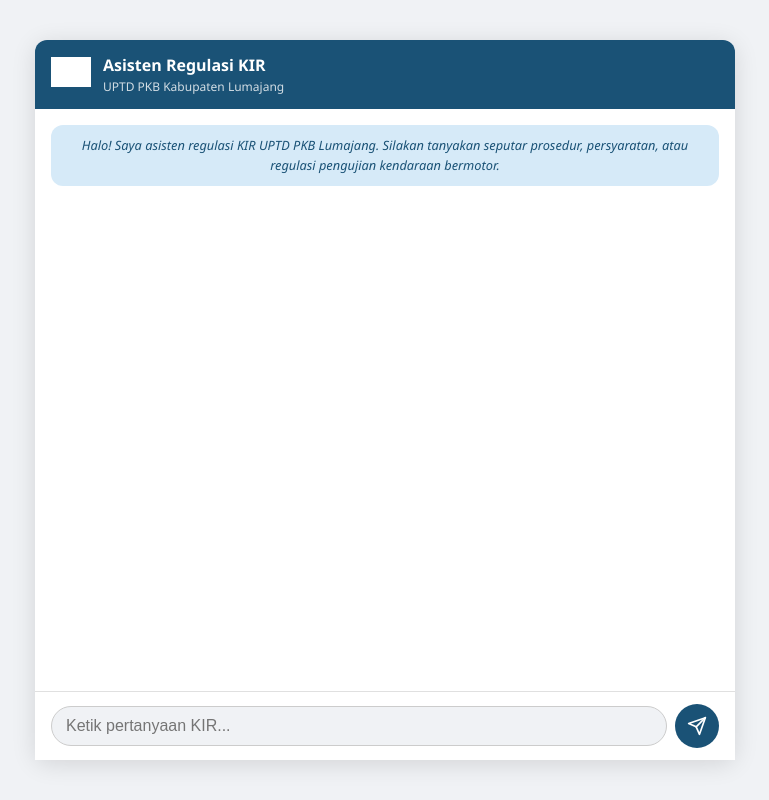
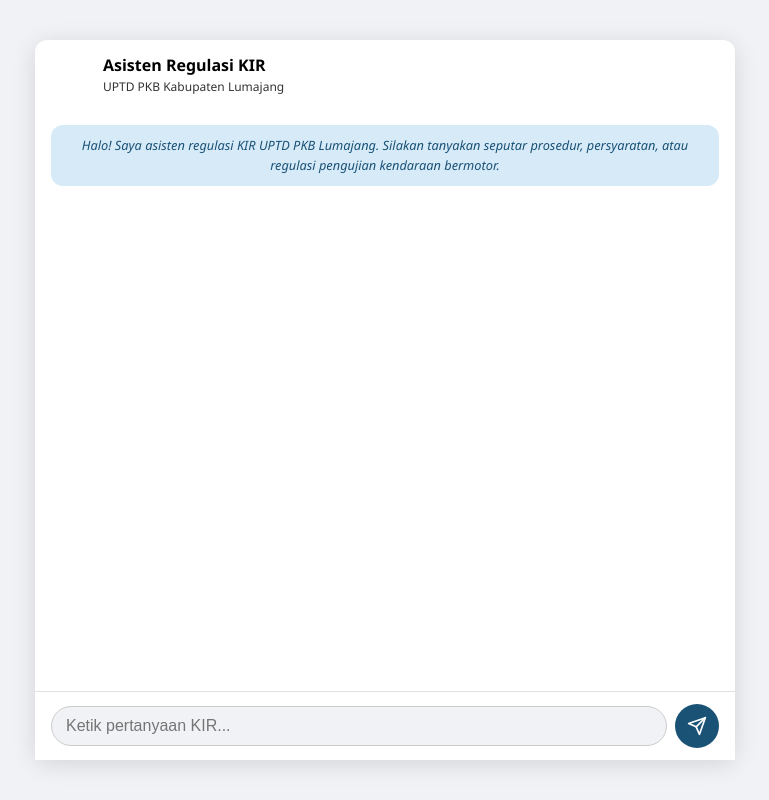
Before and after one commit to ajipgt/kir-chatbot, a website: page public/index.html in a window 1280 px wide. Shown: the whole page, without its empty margins (255-1024 px from the left). Drawn offline with Linux system fonts and the light colour scheme; grey boxes are pictures that could not be loaded.

Commit message:
Update style.css

```diff
--- a/public/style.css
+++ b/public/style.css
@@ -42,8 +42,6 @@ body {
 
 /* Header */
 .chat-header {
-  background: var(--primary);
-  color: white;
   padding: 12px 16px;
   display: flex;
   align-items: center;
```
